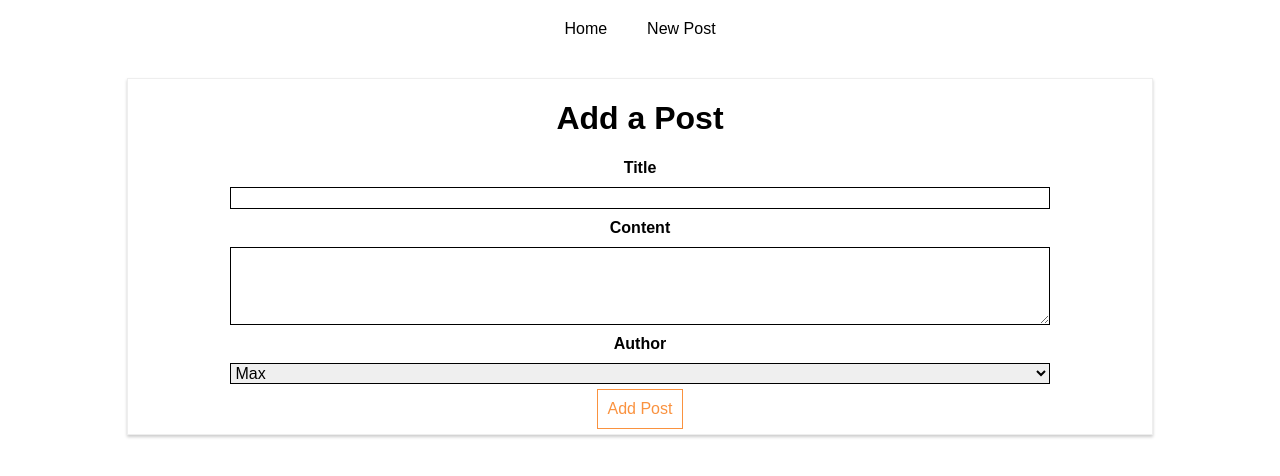
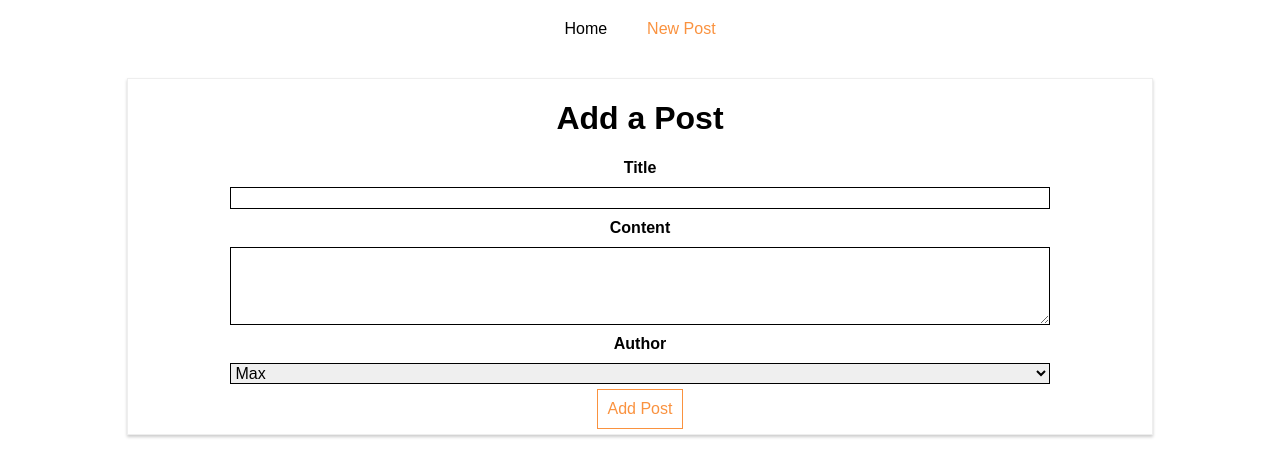
Before and after one commit to marcpre/learning_react_http-request, a React (Create React App) app: page /new-post in a window 1280 px wide. Shown: the top 476 px of the page. Built offline with nearby package versions, Linux system fonts and the light colour scheme.

Commit message:
adding styling to active nav element

```diff
--- a/src/containers/Blog/Blog.css
+++ b/src/containers/Blog/Blog.css
@@ -18,6 +18,6 @@
 
 .Blog a:hover,
 .Blog a:active,
-.Blog a.activ. {
+.Blog a.active {
     color: #fa923f;
 }
--- a/src/containers/Blog/Blog.js
+++ b/src/containers/Blog/Blog.js
@@ -13,7 +13,7 @@ class Blog extends Component {
                 <header>
                     <nav>
                         <ul>
-                            <li><NavLink to="/">Home</NavLink></li>
+                            <li><NavLink to="/" exact>Home</NavLink></li>
                             <li><NavLink to={{
                                 pathname: '/new-post',
                                 hash: '#submit',
```
Also changed, not shown: how-to-use.txt (deleted).
